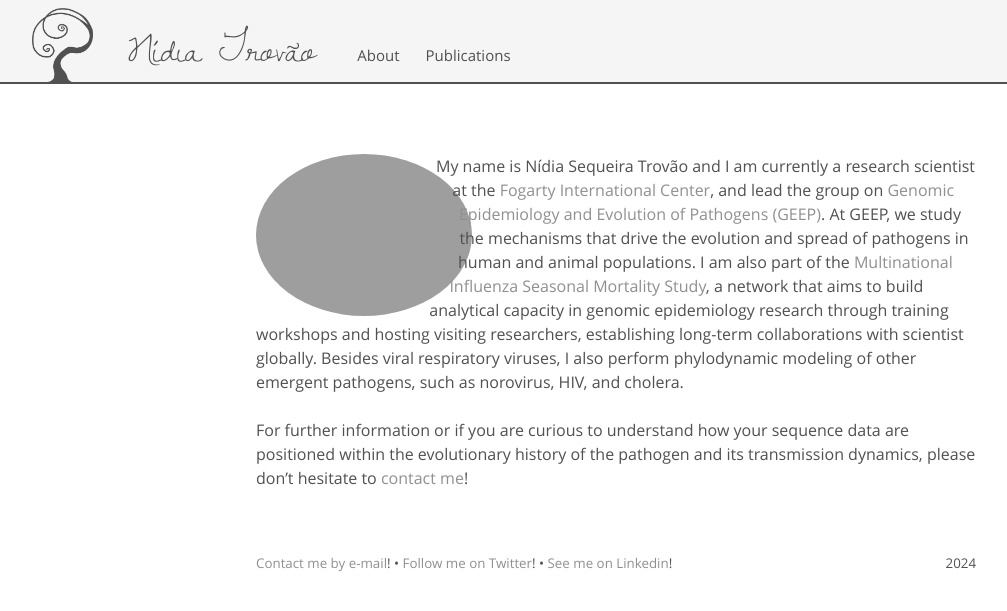
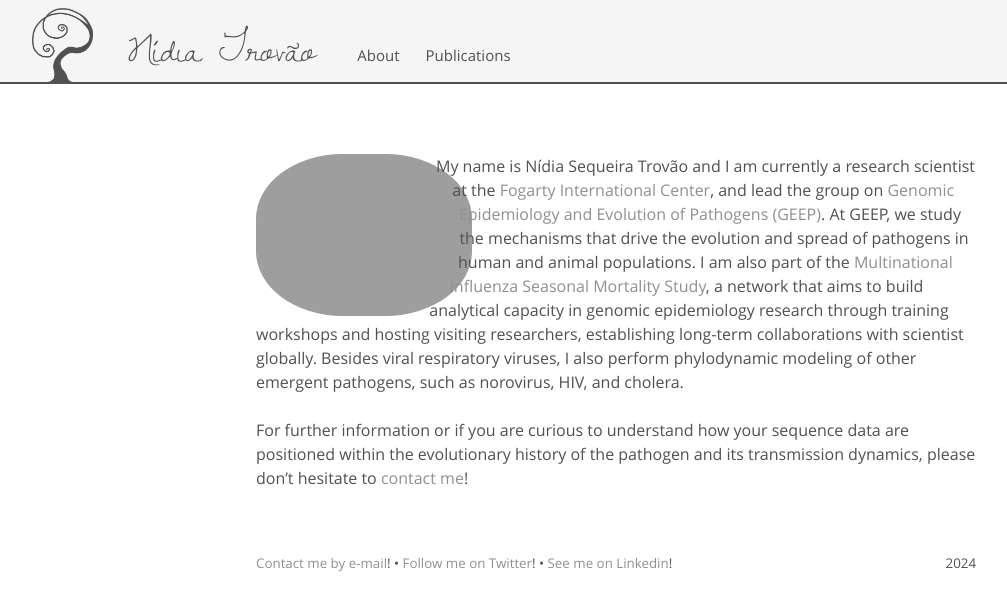
Before and after one commit to nidiatrovao/nidiatrovao.github.io, a Jekyll site: the page built from index.html, in a window 1280 px wide. Shown: the top 611 px of the page, without its empty margins (24-1031 px from the left). Built offline with Jekyll 4.4.1, drawn with Linux system fonts in a browser that asks for light colours.

Commit message:
Update pic index.html

```diff
--- a/index.html
+++ b/index.html
@@ -7,7 +7,7 @@ title: Home
 <picture>
   <source srcset="{{ site.baseurl }}/public/NT_20231217.webp" type="image/webp">
   <source srcset="{{ site.baseurl }}/public/NT_20231217.jpeg" type="image/jpeg">
-  <img src="{{ site.baseurl }}/public/NT_20231217.jpeg" alt="Nídia Trovão" style="border-radius: 50%;">
+  <img src="{{ site.baseurl }}/public/NT_20231217.jpeg" alt="Nídia Trovão" style="border-radius: 40%;">
 </picture>
 
 My name is Nídia Sequeira Trovão and I am currently a research scientist at the <a href="https://www.fic.nih.gov/Pages/Default.aspx">Fogarty International Center</a>, and lead the group on <a href="https://www.fic.nih.gov/About/Staff/epidemiology-population-studies/Pages/Genomic-Epidemiology-and-Evolution-of-Pathogens-.aspx">Genomic Epidemiology and Evolution of Pathogens (GEEP)</a>. At GEEP, we study the mechanisms that drive the evolution and spread of pathogens in human and animal populations.
```
